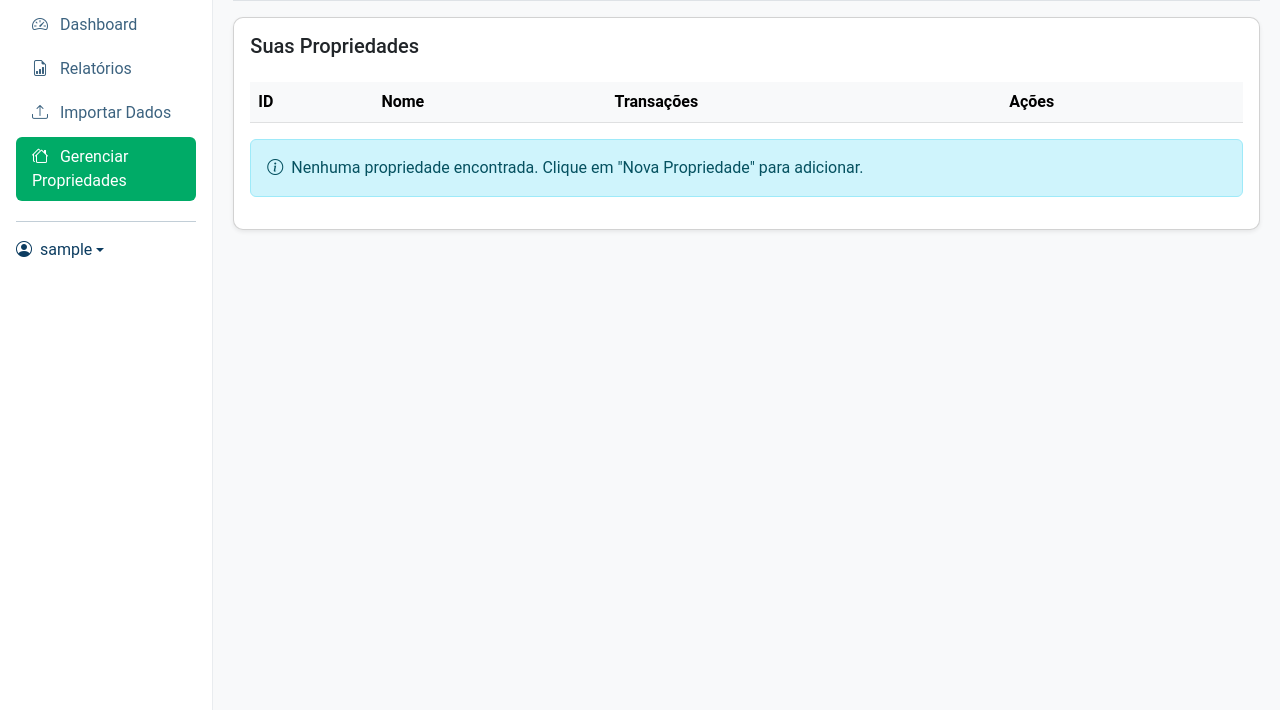
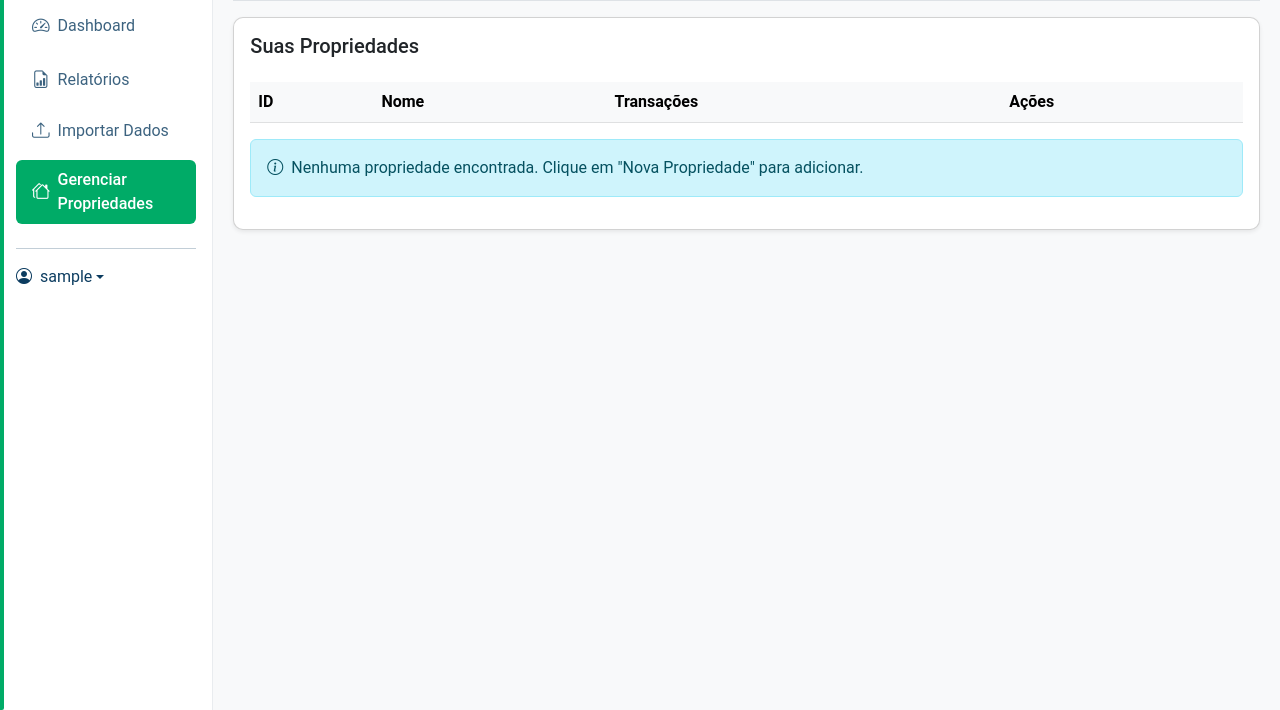
Before and after one commit to filipegajo89/flowbnb, a plain HTML site: page pages/properties.html in a window 1280 px wide. Shown: the part 90-800 px from the top of the page. Drawn offline with nearby package versions, Linux system fonts and the light colour scheme; sample sign-in values are in the browser's storage.

Commit message:
Update style.css

```diff
--- a/css/style.css
+++ b/css/style.css
@@ -61,6 +61,21 @@ body {
     z-index: 100;
     border-right: 1px solid #e9ecef;
     padding-top: 0.5rem;
+    overflow-y: auto; /* Adicionar scroll quando necessário */
+}
+
+/* Ajustar espaçamento do menu */
+.nav-pills {
+    display: flex;
+    flex-direction: column;
+    width: 100%;
+}
+
+/* Garantir que todos os itens do menu sejam visíveis */
+.nav-pills li {
+    width: 100%;
+    margin-bottom: 0.25rem;
+    display: block; /* Garantir que os itens sejam sempre exibidos */
 }
 
 /* Ajuste para o logo em todas as páginas */
@@ -75,8 +90,13 @@ body {
 .nav-link {
     color: var(--secondary-color);
     border-radius: 0.5rem;
+    padding: 0.5rem 1rem;
     margin-bottom: 0.25rem;
     opacity: 0.8;
+    display: flex; /* Para alinhar o ícone e o texto */
+    align-items: center;
+    width: 100%;
+    transition: all 0.2s ease;
 }
 
 .nav-link:hover {
@@ -89,6 +109,44 @@ body {
     background-color: var(--primary-color) !important;
     color: white !important;
     opacity: 1;
+    font-weight: 500;
+}
+
+/* Ajustar ícones do menu */
+.nav-link i {
+    margin-right: 0.75rem;
+    font-size: 1.1rem;
+}
+
+/* Adicionar indicador visual para facilitar navegação */
+.nav-link.active::before {
+    content: "";
+    width: 4px;
+    height: 100%;
+    background-color: var(--primary-color);
+    position: absolute;
+    left: 0;
+    top: 0;
+    border-radius: 0 2px 2px 0;
+}
+
+/* Estilizar os grupos de itens */
+.sidebar-heading {
+    font-size: 0.8rem;
+    text-transform: uppercase;
+    letter-spacing: 0.5px;
+    padding: 0.5rem 1rem;
+    color: #6c757d;
+    font-weight: 600;
+    margin-top: 1rem;
+}
+
+/* Ajustes para dispositivos móveis */
+@media (max-width: 767.98px) {
+    .sidebar {
+        height: auto;
+        position: relative;
+    }
 }
 
 /* Ajustar dropdown do usuário */
```
